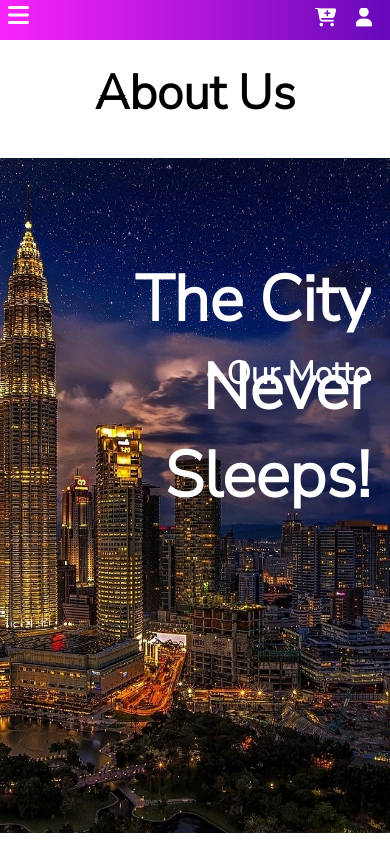
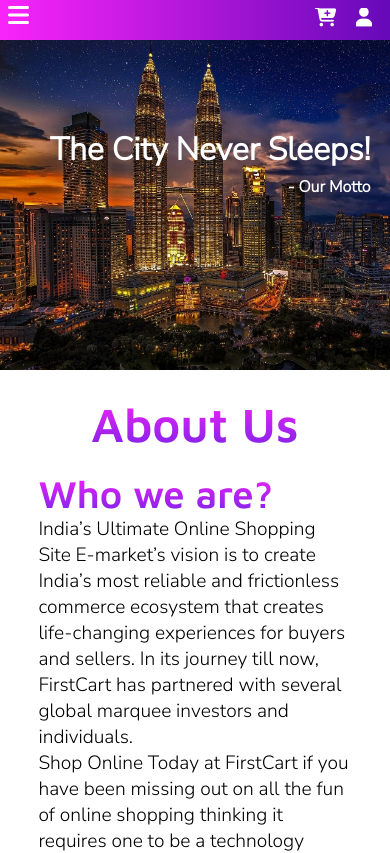
Before and after one commit to kailash360/e-market, a website: page views/about.html in a window 390 px wide. Shown: the top 853 px of the page. Drawn offline with Linux system fonts and the light colour scheme.

Commit message:
About us made responsive + navbar corrected

```diff
--- a/static/css/about.css
+++ b/static/css/about.css
@@ -1,9 +1,21 @@
 @import url('https://fonts.googleapis.com/css2?family=Nunito+Sans:wght@300&display=swap');
+@import url('https://fonts.googleapis.com/css2?family=Maven+Pro:wght@600&display=swap');
 * {
     margin: 0px;
     padding: 0px;
     font-family: "Nunito Sans";
     overflow-x: hidden;
+}
+
+.menu-list li a:hover,
+.menu-list-responsive:hover {
+    color: rgb(0, 0, 0);
+}
+.nav-end li a:hover {
+    color: rgb(0, 0, 0);
+}
+.nav-end li a i:hover {
+    color: rgb(0, 0, 0);
 }
 
 .heading {
@@ -12,8 +24,17 @@
     font-size: 3em;
     font-weight: bolder;
     text-align: center;
-    margin-top: 60px;
+    margin-top:20px;
+    font-size: 3em;
+    font-family: 'Maven Pro', sans-serif;
+    background: -webkit-linear-gradient(#fa24fa, #7823e7);
+    background-clip: content-box;
+    -webkit-background-clip: text;
+    -webkit-text-fill-color: transparent;
+    z-index: +1;
 }
+
+
 
 .slogan-section {
     width: 100vw;
@@ -22,9 +43,10 @@
 }
 
 .slogan-section img {
-    height: 80vh;
+    height: 100vh;
     width: 100vw;
     object-fit: cover;
+    /* position: absolute; */
 }
 
 .slogan {
@@ -55,7 +77,14 @@
     padding: 1em 2em;
     font-size: 1.2em;
 }
-
+h2{
+    font-size: 2em;
+    font-family: 'Maven Pro', sans-serif;
+    background: -webkit-linear-gradient(#fa24fa, #7823e7);
+    background-clip: content-box;
+    -webkit-background-clip: text;
+    -webkit-text-fill-color: transparent;
+}
 .left {
     text-align: left;
 }
@@ -69,6 +98,7 @@
     animation-delay: 2s;
 }
 
+
 @keyframes slide-right {
     100% {
         -webkit-transform: translateX(0);
@@ -79,3 +109,47 @@
         transform: translateX(-100px);
     }
 }
+
+@media screen and (max-width:820px){
+    .slogan{
+        font-size: 2.5em;
+    }
+    .subscript{
+        font-size: 1.5em;
+    }
+    .slogan-section img{
+        height: 50vh;
+        width: auto;
+
+    }
+}
+@media screen and (max-width:520px){
+    .slogan{
+        font-size: 2em;
+    }
+    .subscript{
+        font-size: 1em;
+    }
+    .slogan-section img{
+        height: 40vh;
+        width: auto;
+    }
+}
+@media screen and (max-width:380px){
+    .slogan{
+        font-size: 1.5em;
+    }
+    .subscript{
+        font-size: 1em;
+    }
+    .slogan-section img{
+        height: 30vh;
+        width: auto;
+    }
+    .heading{
+        font-size: 2em;
+    }
+    h2{
+        font-size: 1.5em;
+    }
+}
--- a/static/css/navbar.css
+++ b/static/css/navbar.css
@@ -69,7 +69,7 @@
 
 .menu-list li a:hover,
 .menu-list-responsive:hover {
-    color: rgb(0, 0, 0);
+    color: grey;
 }
 
 .nav-end {
@@ -94,9 +94,12 @@
 .nav-end li a:hover {
     color: rgb(179, 179, 179);
 }
+.nav-end li a i:hover {
+    color: rgb(179, 179, 179);
+}
 
 .active {
-    color: rgb(0, 0, 0);
+    color: gray;
 }
 
 @media screen and (max-width: 496px) {
--- a/views/about.html
+++ b/views/about.html
@@ -5,9 +5,9 @@
     <meta charset="UTF-8">
     <meta http-equiv="X-UA-Compatible" content="IE=edge">
     <meta name="viewport" content="width=device-width, initial-scale=1.0">
+    <link rel="stylesheet" href="../static/css/footer.css">
+    <link rel="stylesheet" href="../static/css/navbar.css">
     <link rel="stylesheet" href="../static/css/about.css">
-    <link rel="stylesheet" href="../static/css/navbar.css">
-    <link rel="stylesheet" href="../static/css/footer.css">
     <title>About Us</title>
 </head>
 
@@ -37,9 +37,6 @@
         </ul>
     </nav>
 
-    <div class="heading">
-        About Us
-    </div>
 
     <div class="slogan-section">
         <img src="../static/media/about-bg.jpg" alt="">
@@ -50,7 +47,9 @@
             - Our Motto
         </p>
     </div>
-
+    <div class="heading">
+        About Us
+    </div>
     <div class="about-section ">
         <h2>Who we are?</h2>
         India’s Ultimate Online Shopping Site E-market’s vision is to create India’s most reliable and frictionless commerce ecosystem that creates life-changing experiences for buyers and sellers. In its journey till now, FirstCart has partnered with several
```
Also changed, not shown: static/css/products.css (+10 -0 lines).
